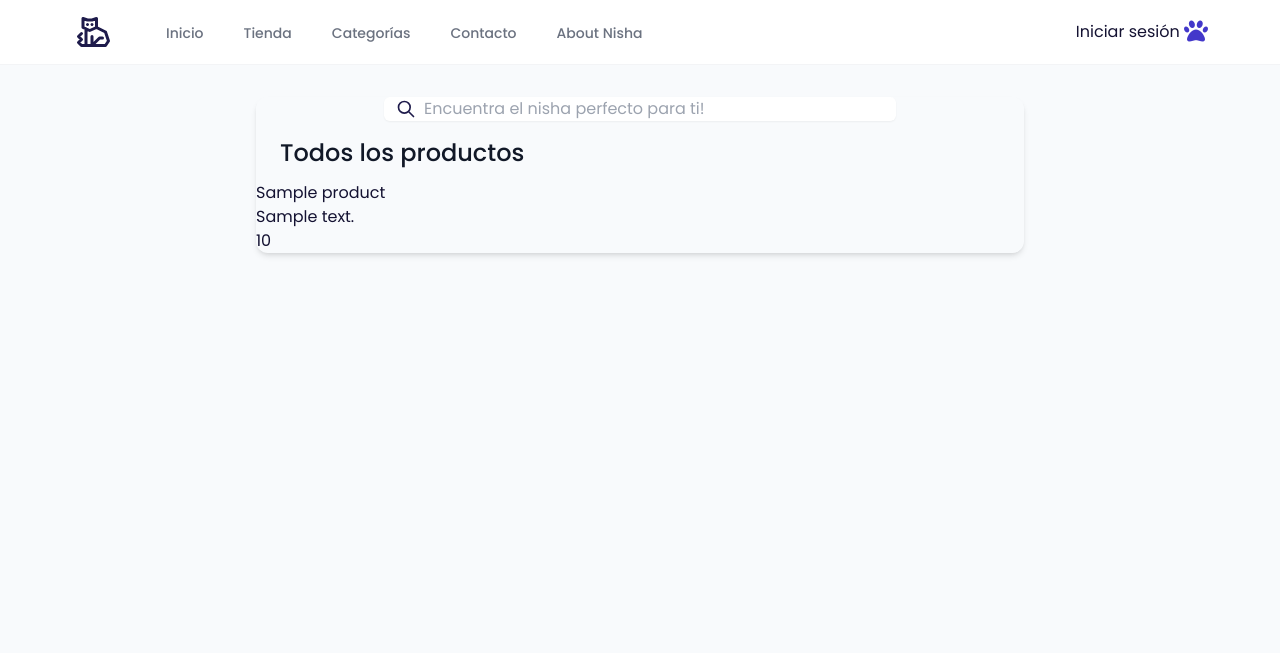
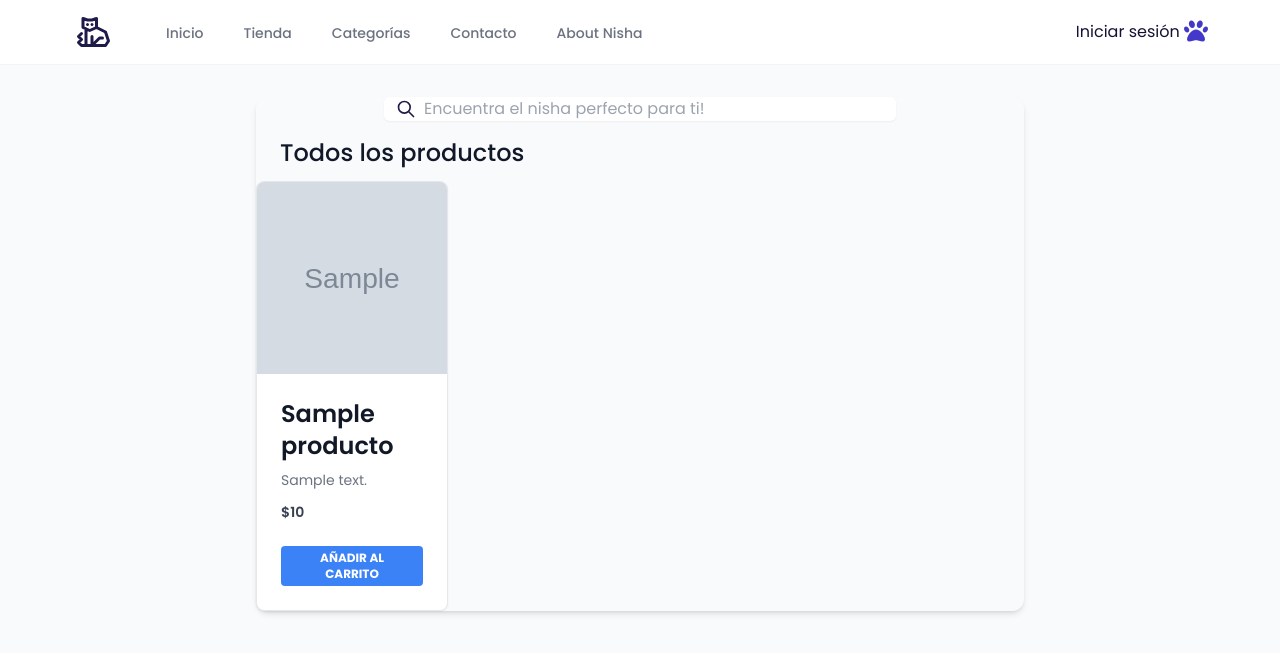
Before and after one commit to Gambled23/TheNishaProject, a Laravel app: template resources/views/tienda.blade.php in a window 1280 px wide. Shown: the top 653 px of the page. Run offline with Laravel 10, Linux system fonts and the light colour scheme; the template is opened without the code that fills it: most values are stand-ins (such as "Sample title", 1, 10 or a date in 2020); grey boxes marked "Sample" are stand-in pictures; style sheets or scripts are compiled from the project's sources; some libraries are stand-ins or nearby versions.

```diff
--- /dev/null
+++ b/resources/views/components/product-card.blade.php
@@ -0,0 +1,15 @@
+<div class="flex flex-col bg-white border border-gray-200 rounded-lg shadow-sm overflow-hidden mx-auto max-w-sm">
+    <div class="flex-shrink-0">
+        <img class="h-48 w-full object-cover" src="{{ $producto->image_url }}" alt="{{ $producto->nombre }}">
+    </div>
+    <div class="p-6">
+        <h2 class="text-2xl font-semibold text-gray-900">{{ $producto->nombre }}</h2>
+        <p class="mt-2 text-sm text-gray-500">{{ $producto->descripcion }}</p>
+        <div class="mt-3">
+            <span class="text-sm font-semibold text-gray-700">${{ $producto->precio }}</span>
+        </div>
+        <div class="mt-6 flex justify-between">
+            <button class="px-3 py-1 bg-blue-500 text-white text-xs font-bold uppercase rounded">Añadir al carrito</button>
+        </div>
+    </div>
+</div>
--- a/resources/views/tienda.blade.php
+++ b/resources/views/tienda.blade.php
@@ -4,12 +4,10 @@
 
 <h1 class="text-2xl font-medium text-gray-900 my-3 mx-6" inline>Todos los productos</h1>
 
-@foreach ($products as $product)
-    <div>
-        <h2>{{ $product->name }}</h2>
-        <p>{{ $product->description }}</p>
-        <p>{{ $product->price }}</p>
-    </div>
+<div class="grid grid-cols-4 gap-y-6">
+@foreach ($productos as $producto)
+    <x-product-card :producto="$producto" class="w-1/3"/>
 @endforeach
+</div>
 
 @endsection
--- a/routes/web.php
+++ b/routes/web.php
@@ -2,17 +2,15 @@
 
 use Illuminate\Support\Facades\Route;
 use App\Http\Controllers\PaymentController;
-use App\Http\Controllers\UserController;
 
-Route::resource('user', UserController::class)->middleware('auth');
 
 Route::get('/', function () {
     return view('home');
 })->name('home');;
 
 Route::get('/tienda', function () {
-    $products = Product::all();
-    return view('tienda', ['products' => $products]);
+    $productos = producto::all();
+    return view('tienda', ['productos' => $productos]);
 })->name('tienda');
 
 Route::get('/checkout', function () {
```
Also changed, not shown: app/Http/Controllers/ProductoController.php (added, +65 -0 lines), app/Models/producto.php (added, +11 -0 lines), app/View/Components/product-card.php (added, +26 -0 lines), resources/views/indexUser.blade.php (+2 -7 lines), database/migrations/2023_11_01_005839_create_productos_table.php (added).
